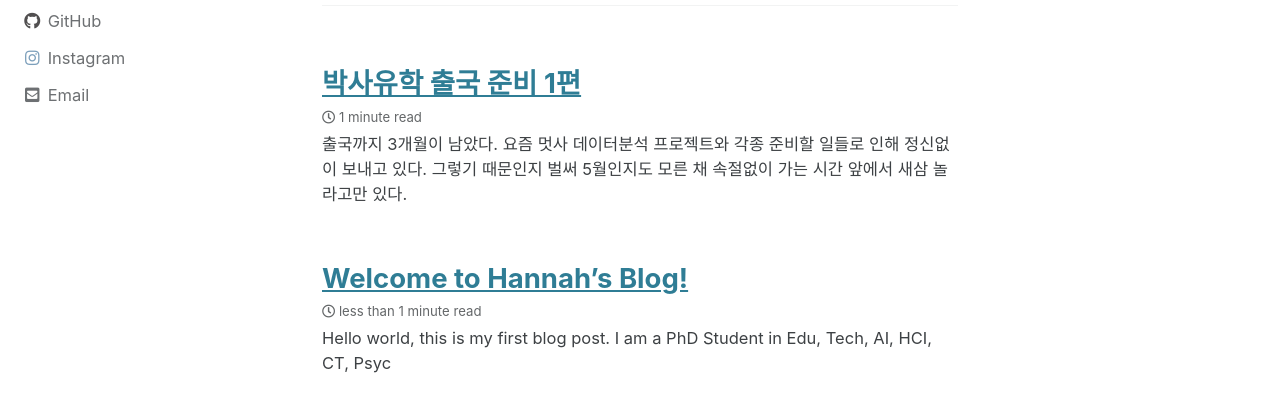
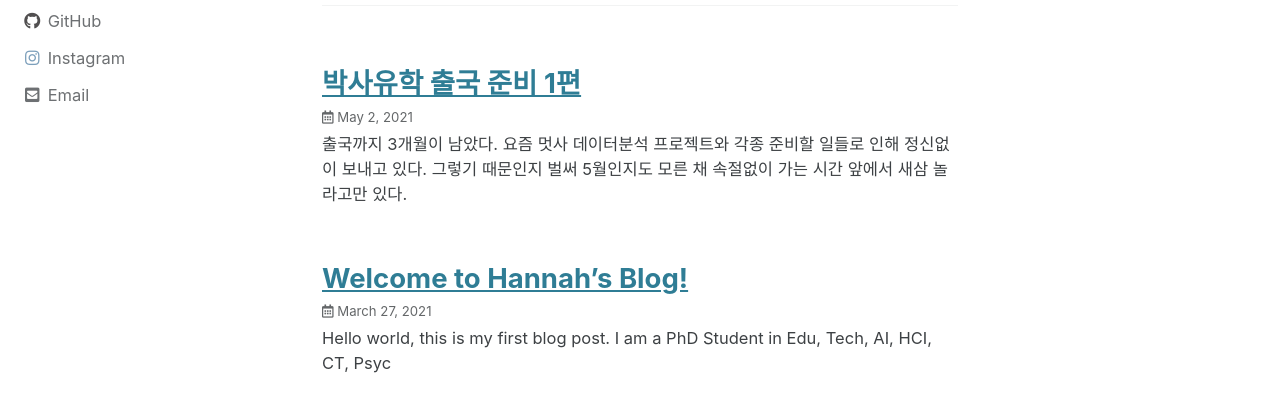
Before and after one commit to HakeoungLee/HakeoungLee.github.io, a Jekyll site: the page built from index.html, in a window 1280 px wide. Shown: the part 174-581 px from the top of the page. Built offline with Jekyll 4.4.1, drawn with Linux system fonts in a browser that asks for light colours; cached includes are drawn as plain includes; the list of posts is cut into pages by our own code.

Commit message:
Update _config.yml

```diff
--- a/_config.yml
+++ b/_config.yml
@@ -276,7 +276,8 @@ defaults:
     values:
       layout: single
       author_profile: true
-      read_time: true
-      comments: # true
+      show_date: true
+      read_time: # true
+      comments: true
       share: true
       related: true
```
